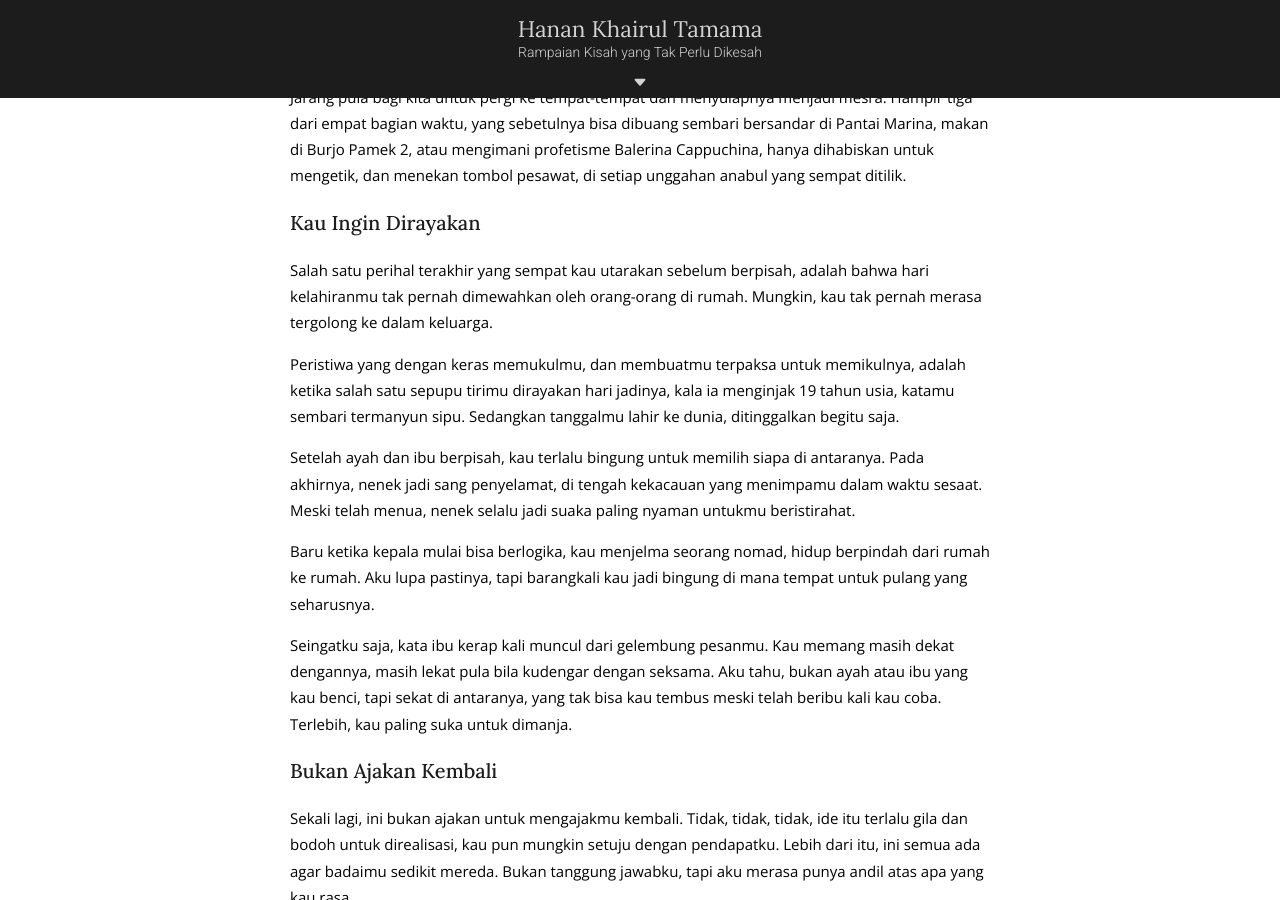
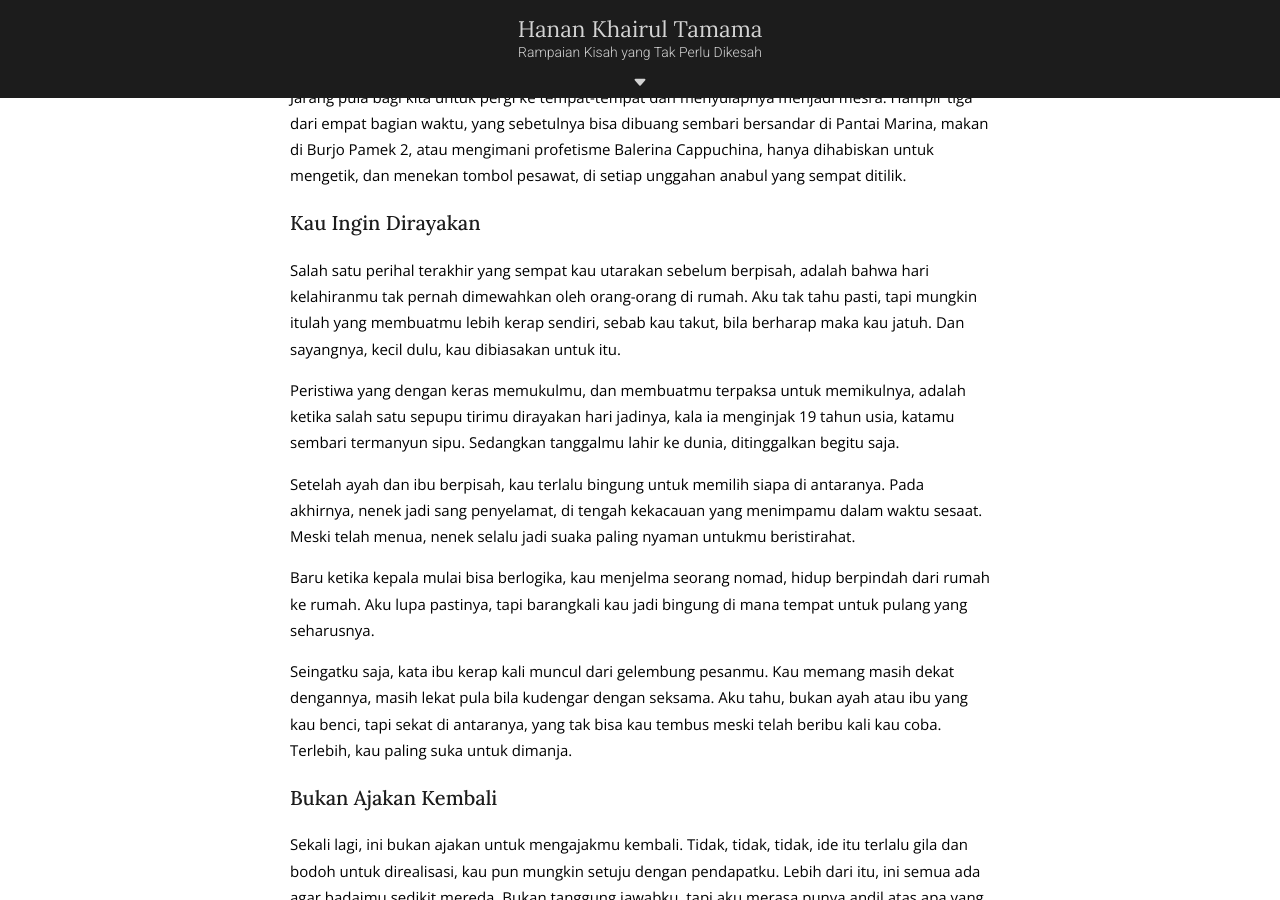
Before and after one commit to MeatBeaters/hanankhairultamama, a Jekyll site: the page built from _posts/2025-04-29-untuk-perempuan-yang-sempat-beri-kalam.md, in a window 1280 px wide and 900 px high, scrolled down 1622 px. Built offline with Jekyll 4.4.1, drawn with Linux system fonts in a browser that asks for light colours.

Commit message:
Update 2025-04-29-untuk-perempuan-yang-sempat-beri-kalam.md

```diff
--- a/_posts/2025-04-29-untuk-perempuan-yang-sempat-beri-kalam.md
+++ b/_posts/2025-04-29-untuk-perempuan-yang-sempat-beri-kalam.md
@@ -30,7 +30,7 @@ Jarang pula bagi kita untuk pergi ke tempat-tempat dan menyulapnya menjadi mesra
 
 ## Kau Ingin Dirayakan
 
-Salah satu perihal terakhir yang sempat kau utarakan sebelum berpisah, adalah bahwa hari kelahiranmu tak pernah dimewahkan oleh orang-orang di rumah. Mungkin, kau tak pernah merasa tergolong ke dalam keluarga.
+Salah satu perihal terakhir yang sempat kau utarakan sebelum berpisah, adalah bahwa hari kelahiranmu tak pernah dimewahkan oleh orang-orang di rumah. Aku tak tahu pasti, tapi mungkin itulah yang membuatmu lebih kerap sendiri, sebab kau takut, bila berharap maka kau jatuh. Dan sayangnya, kecil dulu, kau dibiasakan untuk itu.
 
 Peristiwa yang dengan keras memukulmu, dan membuatmu terpaksa untuk memikulnya, adalah ketika salah satu sepupu tirimu dirayakan hari jadinya, kala ia menginjak 19 tahun usia, katamu sembari termanyun sipu. Sedangkan tanggalmu lahir ke dunia, ditinggalkan begitu saja.
 
```
